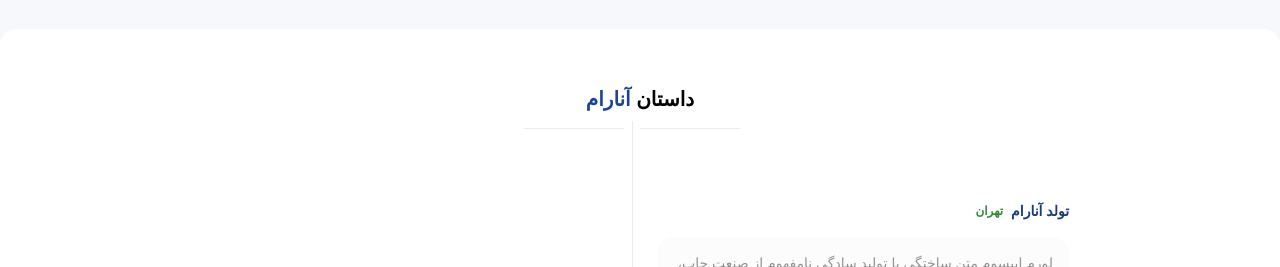
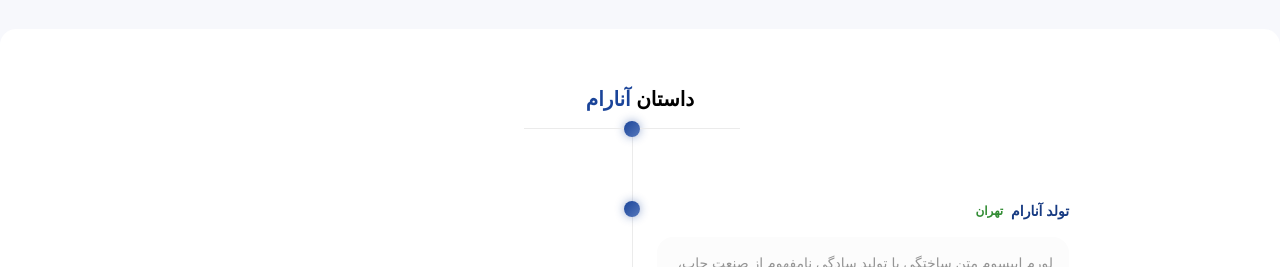
Before and after one commit to mahyarErshad/anaram-react, a React (Create React App) app: page /about in a window 1280 px wide. Shown: the part 780-1047 px from the top of the page. Built offline with nearby package versions, Linux system fonts and the light colour scheme; a web font is replaced by a local one.

Commit message:
Using about-page-gradient for circles

```diff
--- a/src/Pages/AboutUs/AboutUs.jsx
+++ b/src/Pages/AboutUs/AboutUs.jsx
@@ -16,7 +16,7 @@ function AboutUs() {
           داستان <strong className="text-primary6">آنارام</strong>
         </h2>
         <div className="w-full mt-2 flex justify-center relative">
-          <span className="about-page-circle absolute right-[50%]">
+          <span className="about-page-circle about-page-gradient absolute right-[50%]">
             <span className="about-page-circle__horizontal-line right-[-6.25rem]"></span>
             <span className="about-page-circle__horizontal-line right-4"></span>
           </span>
@@ -24,7 +24,7 @@ function AboutUs() {
           <div className="w-2/4 h-20"></div>
         </div>
         <div className="w-full flex justify-center relative">
-          <span className="about-page-circle absolute right-[50%]"></span>
+          <span className="about-page-circle about-page-gradient absolute right-[50%]"></span>
           <div className="w-2/4 flex-col gap-4 border-l border-NeutralN30 pl-6 items-end pb-8">
             <div className="flex justify-start items-center gap-2 w-full max-w-[25.75rem]">
               <span className="text-primary7 text-sm font-semibold">تولد آنارام</span>
```
